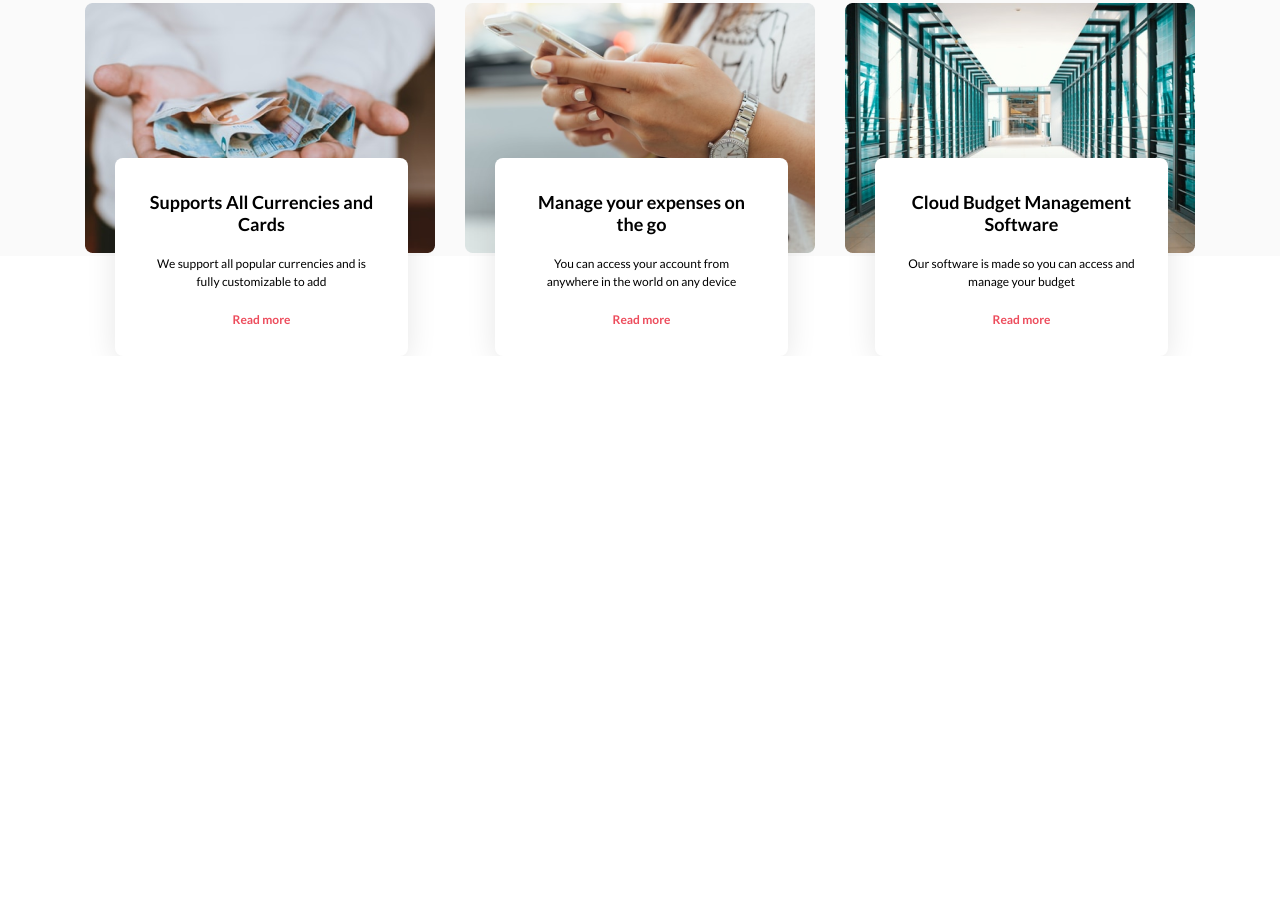
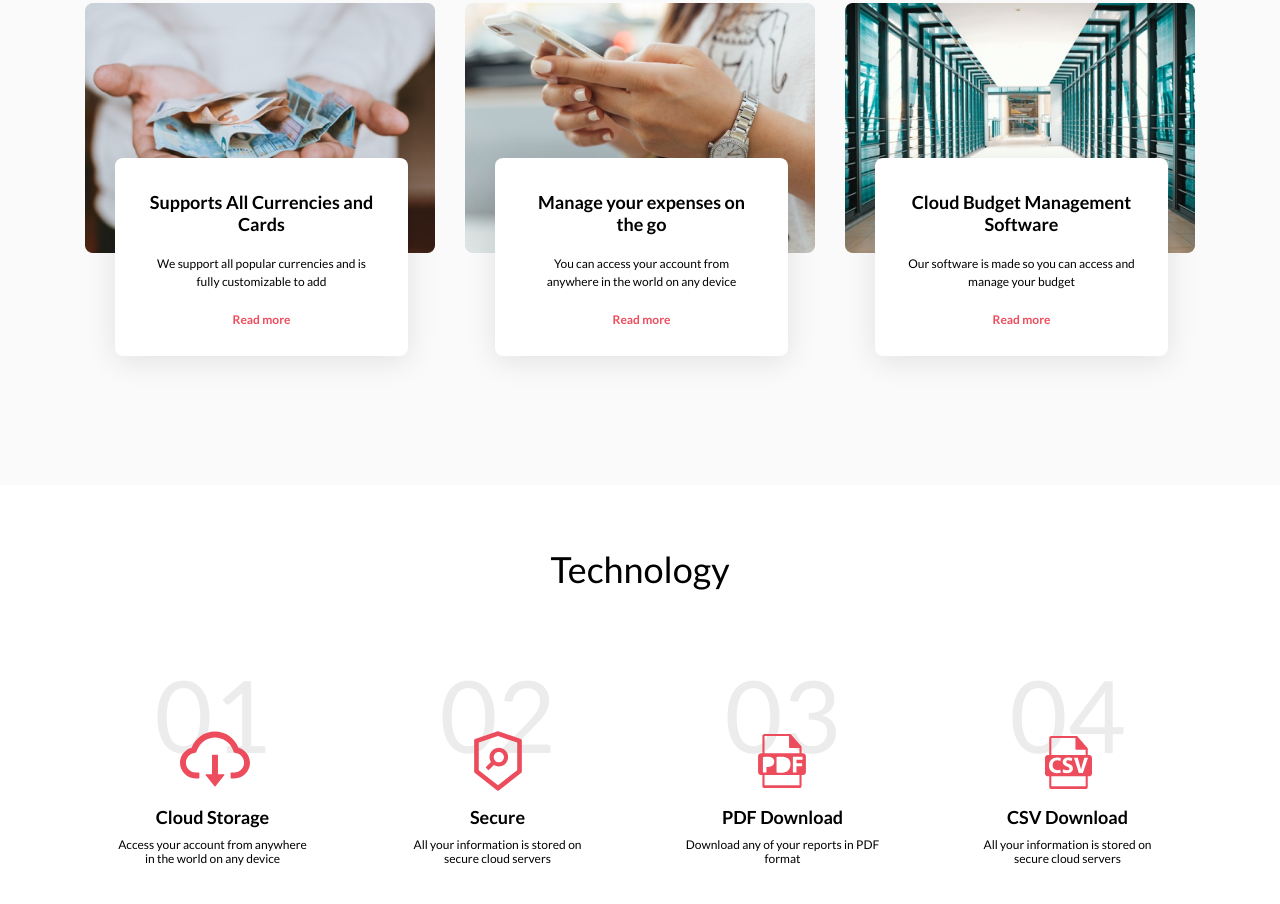
Before and after one commit to tatysheva/cloudbudget, a website built with Parcel: page index.html in a window 1280 px wide. Shown: the part 1466-2370 px from the top of the page. Before the commit the page ends 1822 px from the top, so only its background shows below. Built offline with nearby package versions, Linux system fonts and the light colour scheme.

Commit message:
feat: add technology section

```diff
--- a/css/_features.scss
+++ b/css/_features.scss
@@ -1,5 +1,6 @@
 #features {
     background: #fafafa;
+    padding-bottom: 229px;
 }
 
 .features-title {
@@ -31,7 +32,6 @@
     border-radius: 8px;
     left: 30px;
     top: 185px;
-    margin-bottom: 124px;
 }
 
 .features-description__title {
--- /dev/null
+++ b/css/_technology.scss
@@ -0,0 +1,63 @@
+#technology {
+    margin: 63px 0 104px;
+}
+
+.technology-title {
+    font-size: 3.6rem;
+    line-height: 43px;
+    text-align: center;
+    padding-bottom: 63px;
+}
+
+.technology-list {
+    display: flex;
+    justify-content: space-between;
+}
+
+.technology-content {
+    text-align: center;
+    width: 255px;
+    height: 226px;
+    span {
+        position: relative;
+        font-size: 10rem;
+        line-height: 120px;
+        color: rgba(16, 16, 16, 0.08);
+    }
+}
+
+.cloud {
+    position: absolute;
+    left: 20px;
+    bottom: -25px;
+}
+
+.secure {
+    position: absolute;
+    left: 25px;
+    bottom: -20px;
+}
+
+.pdf {
+    position: absolute;
+    left: 33px;
+    bottom: -15px;
+}
+
+.csv {
+    position: absolute;
+    left: 35px;
+    bottom: -15px;
+}
+
+.technology-content__title {
+    padding: 32px 0 10px;
+    font-size: 1.8rem;
+    line-height: 22px;
+}
+
+.techology-content__subtitile {;
+    font-size: 1.2rem;
+    line-height: 14px;
+    padding: 0 30px 4px;
+}
--- a/css/style.scss
+++ b/css/style.scss
@@ -34,3 +34,4 @@ a {
 @import "./hero";
 @import "./overview";
 @import "./features";
+@import "./technology"
--- a/index.html
+++ b/index.html
@@ -75,7 +75,8 @@
                     <img src="./img/features1.png" alt="">
                     <div class="features-description">
                         <h3 class="features-description__title">Supports All Currencies and Cards</h3>
-                        <p class="features-description__subtitle">We support all popular currencies and is fully customizable to add</p>
+                        <p class="features-description__subtitle">We support all popular currencies and is fully
+                            customizable to add</p>
                         <a href="#" class="features-description__link">Read more</a>
                     </div>
                 </div>
@@ -83,7 +84,8 @@
                     <img src="./img/features2.png" alt="">
                     <div class="features-description">
                         <h3 class="features-description__title">Manage your expenses on the go</h3>
-                        <p class="features-description__subtitle">You can access your account from anywhere in the world on any device</p>
+                        <p class="features-description__subtitle">You can access your account from anywhere in the world
+                            on any device</p>
                         <a href="#" class="features-description__link">Read more</a>
                     </div>
                 </div>
@@ -91,9 +93,41 @@
                     <img src="./img/features3.png" alt="">
                     <div class="features-description">
                         <h3 class="features-description__title">Cloud Budget Management Software</h3>
-                        <p class="features-description__subtitle"> Our software is made so you can access and manage your budget</p>
+                        <p class="features-description__subtitle"> Our software is made so you can access and manage
+                            your budget</p>
                         <a href="#" class="features-description__link">Read more</a>
                     </div>
+                </div>
+            </div>
+        </div>
+    </section>
+    <section id="technology">
+        <div class="container">
+            <div class="technology-title">Technology</div>
+            <div class="technology-list">
+                <div class="technology-content">
+                    <span>01 <img class="cloud" src="./img/cloud.svg" alt=""> </span>
+                    <h3 class="technology-content__title">Cloud Storage</h3>
+                    <p class="techology-content__subtitile">Access your account from anywhere in the world on any device
+                    </p>
+                </div>
+                <div class="technology-content">
+                    <span>02 <img class="secure" src="./img/secure.svg" alt=""> </span>
+                    <h3 class="technology-content__title">Secure</h3>
+                    <p class="techology-content__subtitile">All your information is stored on secure cloud servers
+                    </p>
+                </div>
+                <div class="technology-content">
+                    <span>03 <img class="pdf" src="./img/Vector.svg" alt=""> </span>
+                    <h3 class="technology-content__title">PDF Download</h3>
+                    <p class="techology-content__subtitile">Download any of your reports in PDF format
+                    </p>
+                </div>
+                <div class="technology-content">
+                    <span>04 <img class="csv" src="./img/csv.svg" alt=""> </span>
+                    <h3 class="technology-content__title"> CSV Download</h3>
+                    <p class="techology-content__subtitile">All your information is stored on secure cloud servers
+                    </p>
                 </div>
             </div>
         </div>
```
Also changed, not shown: img/Vector.svg (added).
